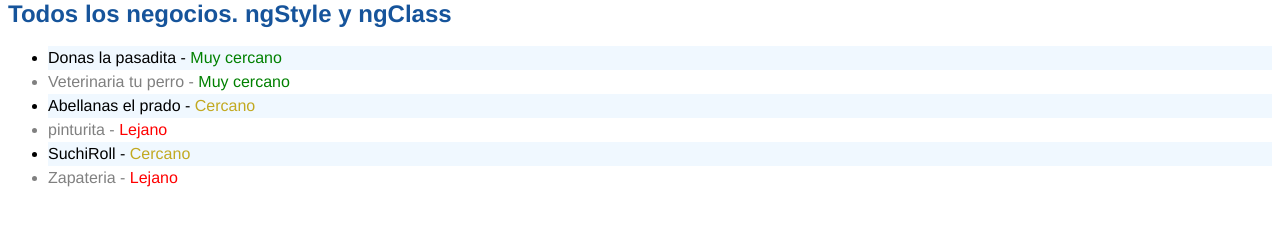
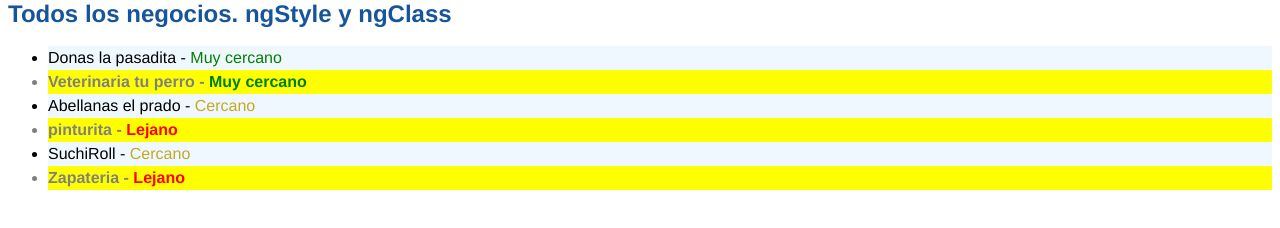
Before and after one commit to Oscartic/learn-angular, an Angular app: page / in a window 1280 px wide. Shown: the part 164-392 px from the top of the page. Built offline with nearby package versions, Linux system fonts and the light colour scheme; what @agm/core would draw is missing.

Commit message:
Creando directivas propias

```diff
--- a/src/app/app.component.html
+++ b/src/app/app.component.html
@@ -15,7 +15,7 @@
 <h2>Todos los negocios. ngStyle y ngClass</h2>
 <ul>
   <ng-container *ngFor="let lugar of lugares; let i = index" [ngSwitch]="lugar.cercania">
-    <li [ngStyle]="{color: (lugar.active ? 'black' : 'grey')}" [ngClass]="{numero_par: (i+1) % 2 !== 0}">
+    <li [ngStyle]="{color: (lugar.active ? 'black' : 'grey')}" [ngClass]="{numero_par: (i+1) % 2 !== 0}" [resaltar]="lugar.plan">
       {{lugar.nombre}} -
       <span *ngSwitchCase="1" [ngStyle]="{color: 'green'}">Muy cercano</span>
       <span *ngSwitchCase="2" [ngStyle]="{color: '#c2a921'}">Cercano</span>
--- a/src/app/app.component.ts
+++ b/src/app/app.component.ts
@@ -8,12 +8,12 @@ import { Component } from '@angular/core';
 export class AppComponent {
   title = 'PlatziSquare';
   lugares:any = [
-    {cercania: 1, distancia: 1, active: true, nombre: 'Donas la pasadita' },
-    {cercania: 1, distancia: 1.8, active: false, nombre: 'Veterinaria tu perro' },
-    {cercania: 2, distancia: 5, active: true, nombre: 'Abellanas el prado' },
-    {cercania: 3, distancia: 30, active: false, nombre: 'pinturita' },
-    {cercania: 2, distancia: 5, active: true, nombre: 'SuchiRoll' },
-    {cercania: 3, distancia: 120, active: false, nombre: 'Zapateria' },
+    {plan: 'gratuito',cercania: 1, distancia: 1, active: true, nombre: 'Donas la pasadita' },
+    {plan: 'pagado',cercania: 1, distancia: 1.8, active: false, nombre: 'Veterinaria tu perro' },
+    {plan: 'gratuito',cercania: 2, distancia: 5, active: true, nombre: 'Abellanas el prado' },
+    {plan: 'pagado',cercania: 3, distancia: 30, active: false, nombre: 'pinturita' },
+    {plan: 'gratuito',cercania: 2, distancia: 5, active: true, nombre: 'SuchiRoll' },
+    {plan: 'pagado',cercania: 3, distancia: 120, active: false, nombre: 'Zapateria' },
 
   ];
   lat:number = -33.4376799;
--- a/src/app/app.module.ts
+++ b/src/app/app.module.ts
@@ -4,13 +4,15 @@ import { NgModule } from '@angular/core';
 import { AppComponent } from './app.component';
 import { FormsModule } from '@angular/forms';
 import { AgmCoreModule } from '@agm/core';
+import {ResaltarDirective} from './directives/resaltar.directive';
 
 
 // ngModule es donde se declaran los modulos que seran usados en nuestra app:
 @NgModule({
   // Aqui se agregan los componentes:
   declarations: [
-    AppComponent
+    AppComponent,
+    ResaltarDirective
   ],
   // Se llama todos los modulos que vamos a trabajar:
   imports: [
--- /dev/null
+++ b/src/app/directives/resaltar.directive.ts
@@ -0,0 +1,14 @@
+import {Directive, ElementRef, OnInit,  Renderer2, Input} from '@angular/core';
+@Directive({
+  selector: '[resaltar]'
+})
+export class ResaltarDirective implements OnInit{
+  constructor(private elRef: ElementRef, private renderer: Renderer2){}
+  @Input('resaltar') plan : string = ''
+  ngOnInit(){
+    if(this.plan === 'pagado'){
+      this.renderer.setStyle(this.elRef.nativeElement, 'background-color', 'yellow');
+      this.renderer.setStyle(this.elRef.nativeElement, 'font-weight', 'bold');
+    }
+  }
+}
```
